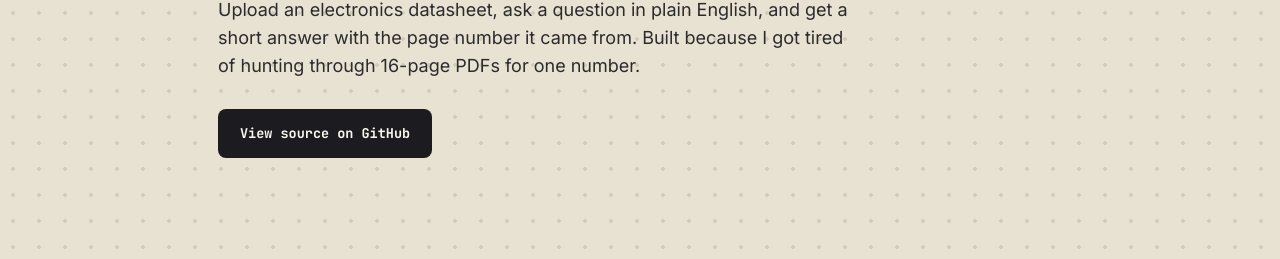
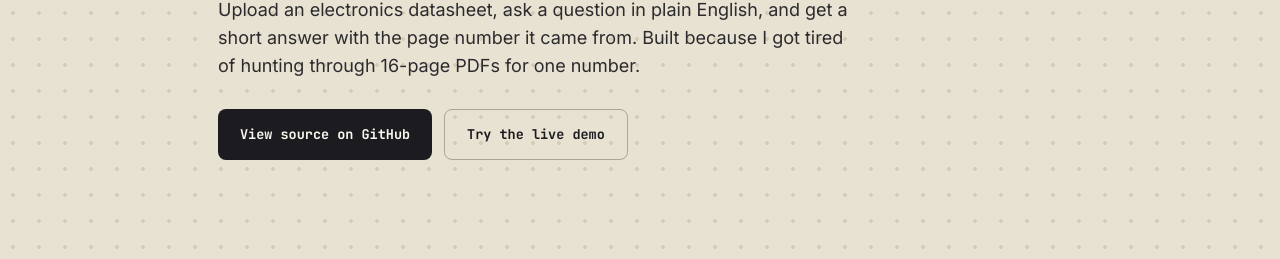
Before and after one commit to PrabalBarahi/prabalbarahi.github.io, a plain HTML site: page llmproject/index.html in a window 1280 px wide. Shown: the part 286-545 px from the top of the page. Drawn offline with Linux system fonts and the light colour scheme.

Commit message:
Update live demo link in index.html

```diff
--- a/llmproject/index.html
+++ b/llmproject/index.html
@@ -101,9 +101,9 @@
       <p class="lede">Upload an electronics datasheet, ask a question in plain English, and get a short answer with the page number it came from. Built because I got tired of hunting through 16-page PDFs for one number.</p>
       <div class="btn-group">
         <a class="btn" href="https://github.com/PrabalBarahi/datasheet-qa-assistant" target="_blank" rel="noopener">View source on GitHub</a>
-        <!-- Add this once the app is deployed, replacing the address:
-        <a class="btn btn-outline" href="https://YOUR-APP.streamlit.app" target="_blank" rel="noopener">Try the live demo</a>
-        -->
+
+        <a class="btn btn-outline" href="https://datasheet-app-assistant-ya7arwps2gtpkv3us5myzt.streamlit.app/" target="_blank" rel="noopener">Try the live demo</a>
+
       </div>
     </section>
 
```
